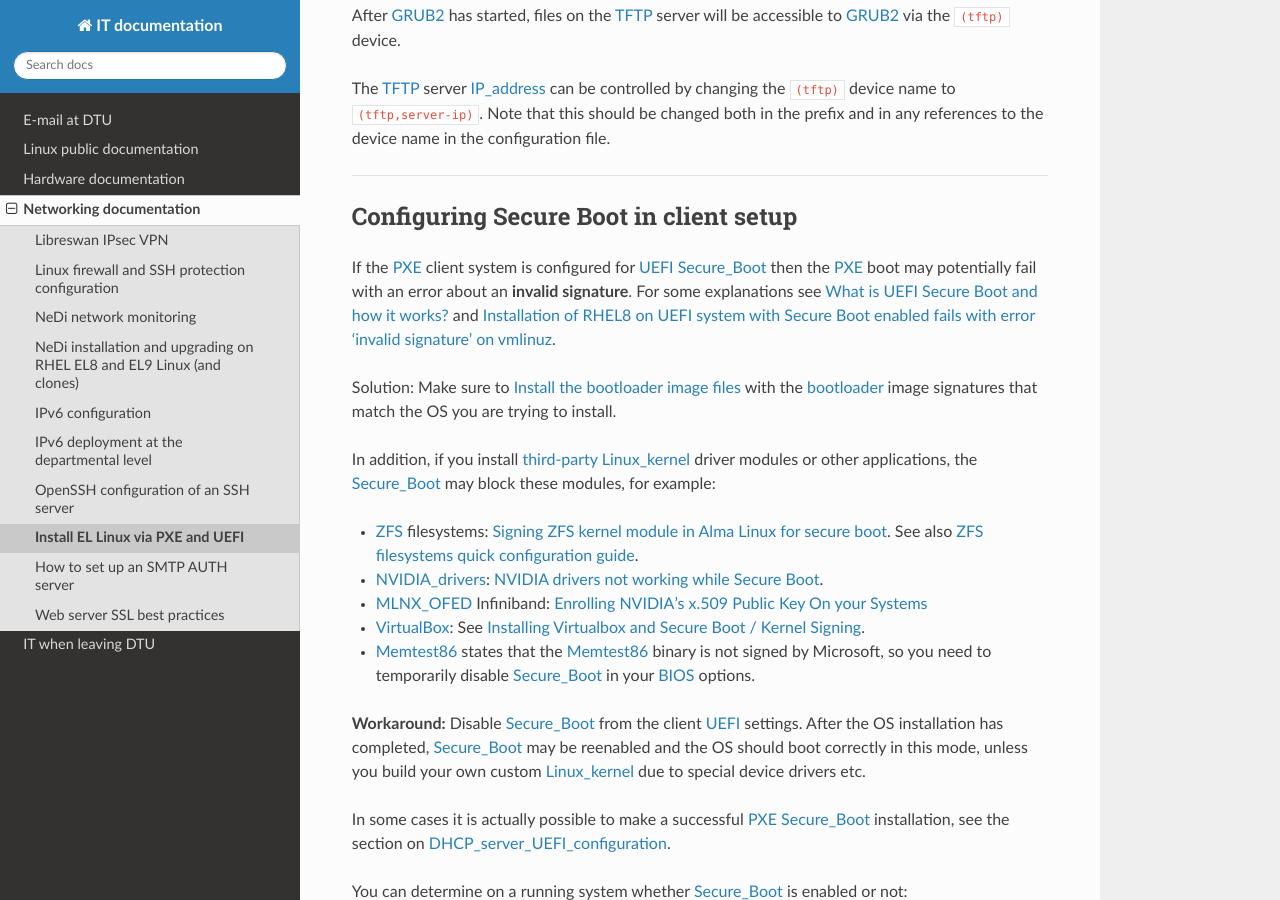
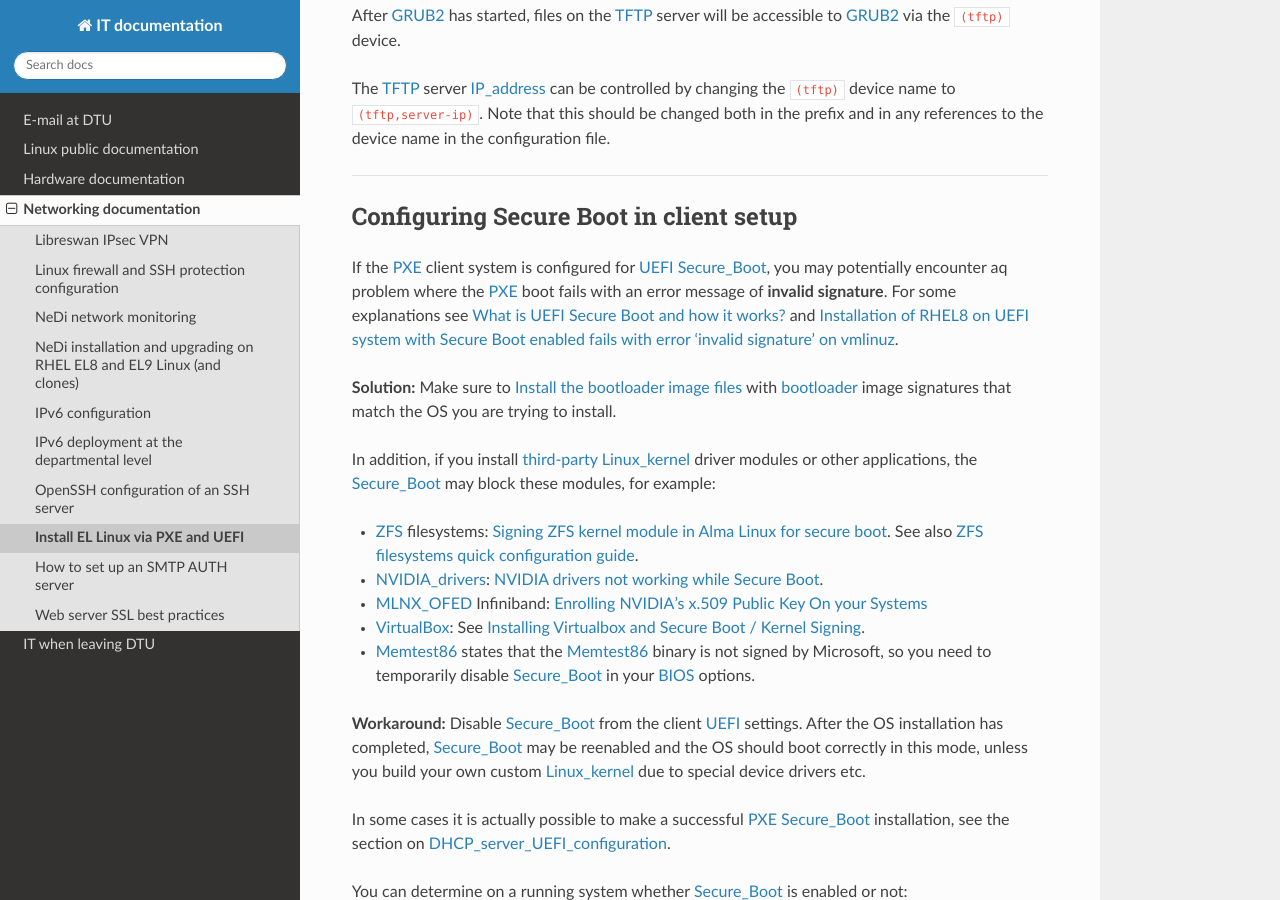
Before and after one commit to OleHolmNielsen/ITwiki, a Sphinx documentation site: the page built from docs/PXE_and_UEFI.rst, in a window 1280 px wide and 900 px high, scrolled down 3469 px. Built offline with Sphinx 7.4.7 and the Read the Docs theme 3.1.0, drawn with Linux system fonts in a browser that asks for light colours.

Commit message:
Minor edits

```diff
--- a/docs/PXE_and_UEFI.rst
+++ b/docs/PXE_and_UEFI.rst
@@ -171,12 +171,12 @@ Note that this should be changed both in the prefix and in any references to the
 Configuring Secure Boot in client setup
 =======================================
 
-If the PXE_ client system is configured for UEFI_ Secure_Boot_
-then the PXE_ boot may potentially fail with an error about an **invalid signature**.
+If the PXE_ client system is configured for UEFI_ Secure_Boot_,
+you may potentially encounter aq problem where the PXE_ boot fails with an error message of **invalid signature**.
 For some explanations see `What is UEFI Secure Boot and how it works? <https://access.redhat.com/articles/5254641>`_
 and `Installation of RHEL8 on UEFI system with Secure Boot enabled fails with error 'invalid signature' on vmlinuz <https://access.redhat.com/solutions/3771941>`_.
 
-Solution: Make sure to :ref:`Install_bootloader_images` with the bootloader_
+**Solution:** Make sure to :ref:`Install_bootloader_images` with bootloader_
 image signatures that match the OS you are trying to install.
 
 In addition, if you install third-party_ Linux_kernel_ driver modules or other applications,
```
